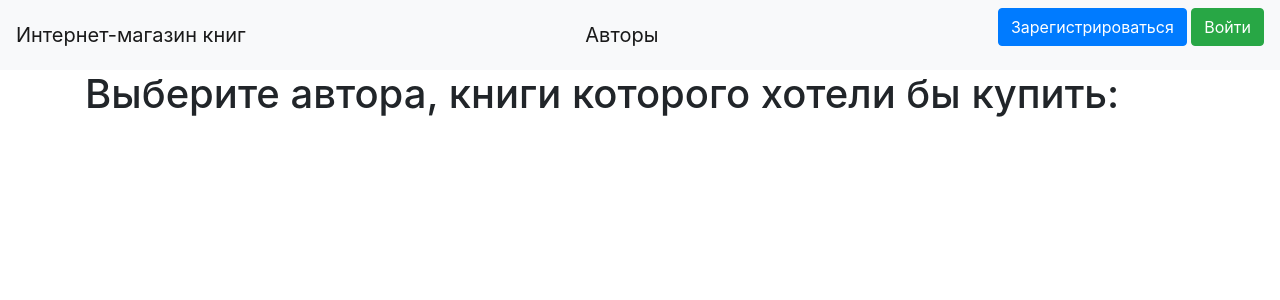
After one commit to andreyanovalina/WebServer-API-Progect, a Python web app: template templates/list_of_authors.html in a window 1280 px wide. The commit adds this page. Shown: the top 300 px of the page. Run offline with Jinja, Linux system fonts and the light colour scheme; the template is opened without the code that fills it, so the values that code supplies are empty; some libraries are stand-ins or nearby versions.

Commit message:
Усовершенствование сайта.

```diff
--- a/templates/base.html
+++ b/templates/base.html
@@ -13,7 +13,7 @@
 <header>
     <nav class="navbar navbar-light bg-light">
         <a class="navbar-brand" href="/">Интернет-магазин книг</a>
-        <a class="navbar-brand" href="">Авторы</a>
+        <a class="navbar-brand" href="/list_of_authors">Авторы</a>
         {% if current_user.is_authenticated %}
         <p>
             <a class="btn btn-warning" href="/shopping_cart">{{ current_user.name }}</a>
--- /dev/null
+++ b/templates/list_of_authors.html
@@ -0,0 +1,8 @@
+{% extends "base.html" %}
+
+{% block content %}
+<h1>Выберите автора, книги которого хотели бы купить:</h1>
+{% for item in author %}
+<a class="btn btn-light" href="/books/{{ item.id }}">{{ item.name }}</a>
+{% endfor %}
+{% endblock %}
--- a/templates/main_page.html
+++ b/templates/main_page.html
@@ -14,7 +14,7 @@
         </div>
             {% if current_user.is_authenticated %}
         <div>
-            <a class="btn btn-danger" href="">В корзину - {{item.price}}р.</a>
+            <a class="btn btn-danger" href="/add_books/{{ item.id }}">В корзину - {{item.price}}р.</a>
 <!--            <a href="/news_delete/{{ item.id }}" class="btn btn-danger">Удалить</a>-->
         </div>
             {% endif %}
```
